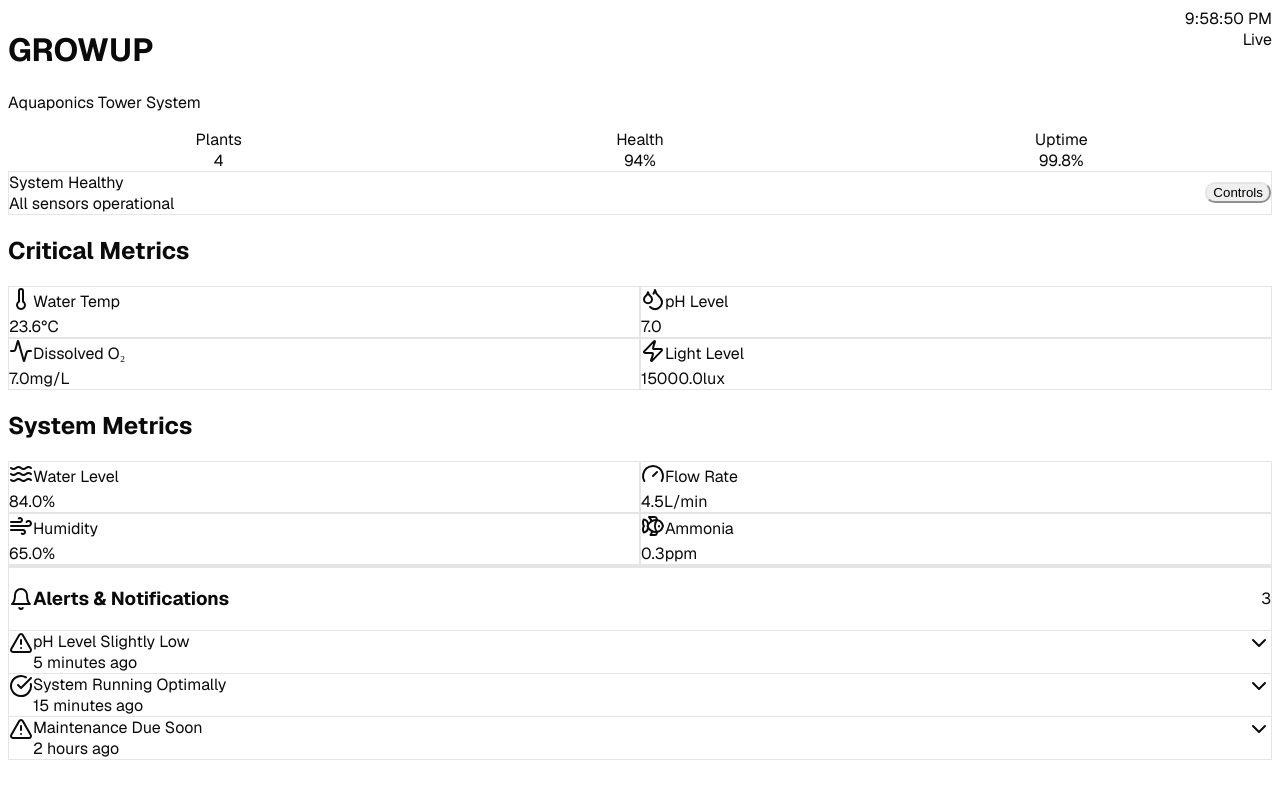
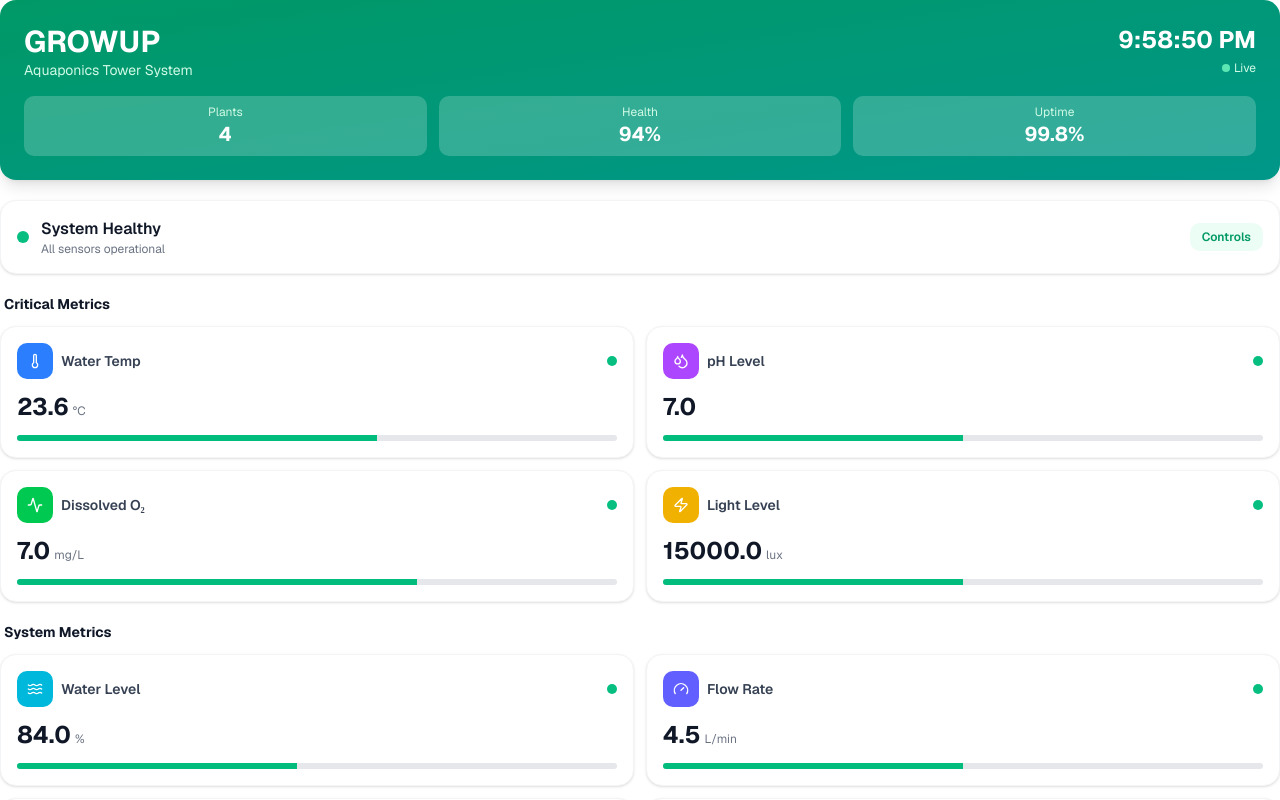
Before and after one commit to kitkato3/GrowUp_FrontEnd, a Next.js app: page /dashboard in a window 1280 px wide. Shown: the top 800 px of the page. Built offline with nearby package versions, Linux system fonts and the light colour scheme.

Commit message:
ffffinall

```diff
--- a/app/globals.css
+++ b/app/globals.css
@@ -1,8 +1,5 @@
+@import 'tailwindcss';
 @import 'tw-animate-css';
-
-@tailwind base;
-@tailwind components;
-@tailwind utilities;
 
 @custom-variant dark (&:is(.dark *));
 
@@ -67,10 +64,6 @@
   --chart-3: oklch(0.769 0.188 70.08);
   --chart-4: oklch(0.627 0.265 303.9);
   --chart-5: oklch(0.645 0.246 16.439);
-  --radius-sm: calc(var(--radius) - 4px);
-  --radius-md: calc(var(--radius) - 2px);
-  --radius-lg: var(--radius);
-  --radius-xl: calc(var(--radius) + 4px);
   --sidebar: oklch(0.205 0 0);
   --sidebar-foreground: oklch(0.985 0 0);
   --sidebar-primary: oklch(0.488 0.243 264.376);
```
